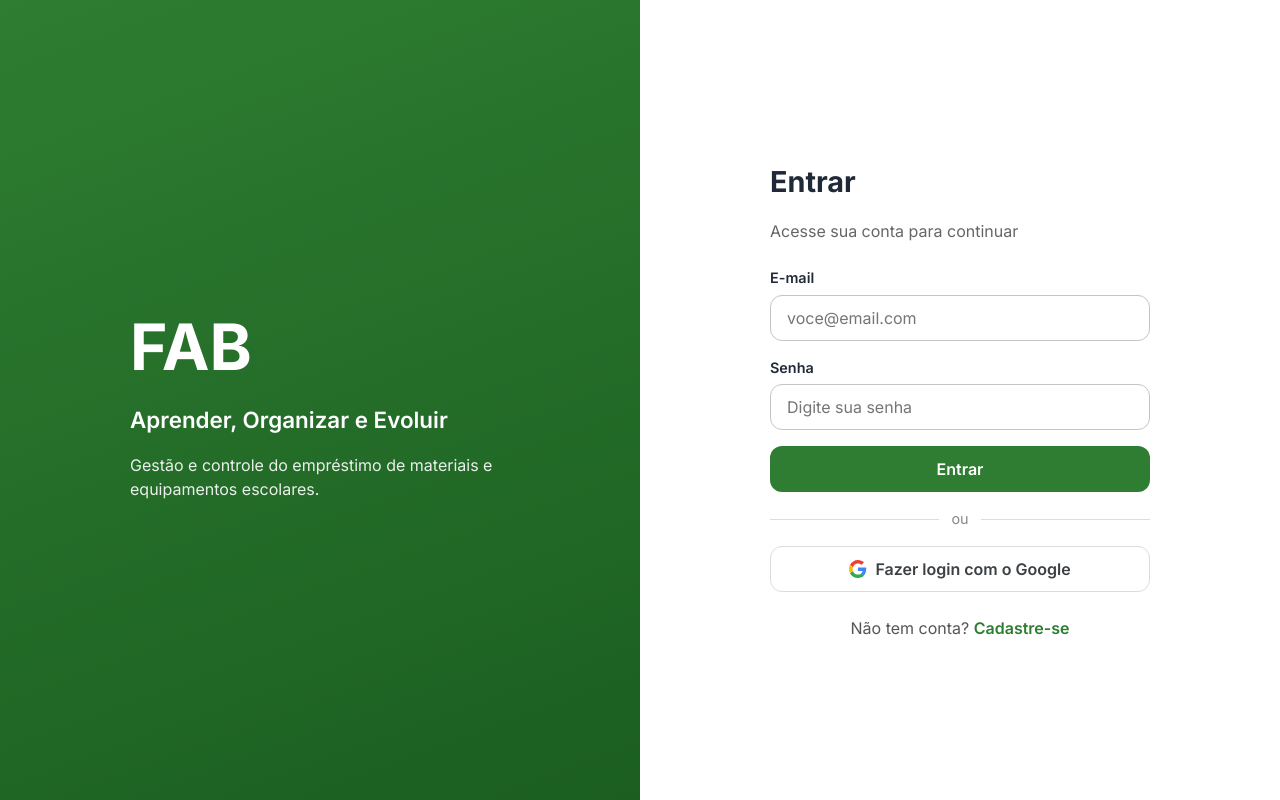
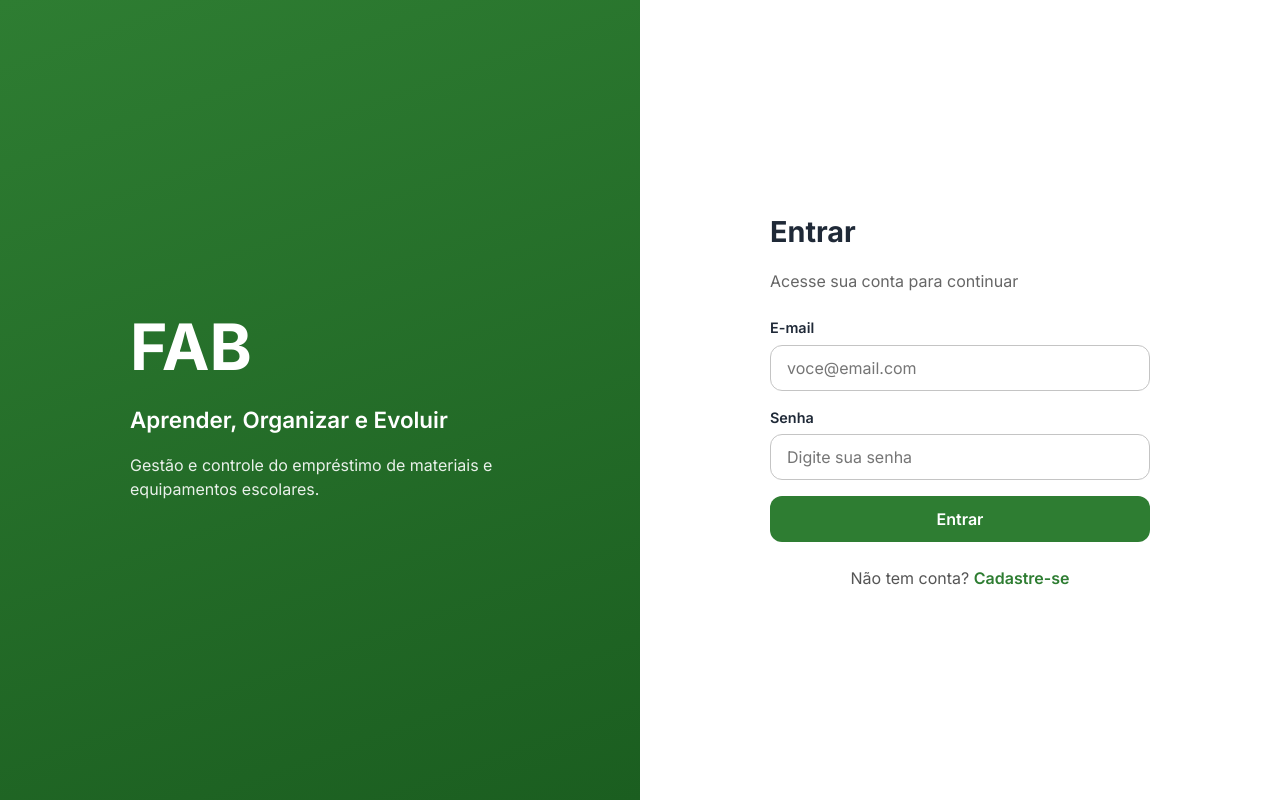
Before and after one commit to liamelliotz/fab, an Angular app in the folder frontend/: page /login in a window 1280 px wide. Built offline with nearby package versions, Linux system fonts and the light colour scheme.

Commit message:
feat(login): remove botao de login com o Google

```diff
--- a/frontend/src/app/features/auth/login/login.css
+++ b/frontend/src/app/features/auth/login/login.css
@@ -40,22 +40,6 @@
 .login__title { font-size: 1.8rem; margin: 0; }
 .login__subtitle { color: #666; margin: 0 0 8px; }
 
-/* Separador "ou": duas linhas com o texto no meio */
-.login__divider {
-  display: flex;
-  align-items: center;
-  gap: 12px;
-  color: #888;
-  font-size: 0.9rem;
-}
-.login__divider::before,
-.login__divider::after {
-  content: '';
-  flex: 1;           /* cada linha ocupa metade do espaço restante */
-  height: 1px;
-  background: #ddd;
-}
-
 /* Mensagem de erro vinda da API */
 .login__error {
   margin: 0;
--- a/frontend/src/app/features/auth/login/login.html
+++ b/frontend/src/app/features/auth/login/login.html
@@ -46,14 +46,6 @@
         {{ carregando() ? 'Entrando...' : 'Entrar' }}
       </app-button>
 
-      <!-- Separador visual entre o login normal e o login com Google -->
-      <div class="login__divider"><span>ou</span></div>
-
-      <!-- type="button" evita que este botão envie o formulário -->
-      <app-button variant="google" type="button" [fullWidth]="true" (click)="onGoogleLogin()">
-        Fazer login com o Google
-      </app-button>
-
       <!-- Link para a tela de registro (rota definida em app.routes.ts) -->
       <p class="login__register">
         Não tem conta?
--- a/frontend/src/app/features/auth/login/login.ts
+++ b/frontend/src/app/features/auth/login/login.ts
@@ -70,9 +70,8 @@ export class Login {
     this.auth.login(this.form.getRawValue()).subscribe({
       next: () => {
         this.carregando.set(false);
-        // Admin vai para o painel administrativo; os demais para o dashboard
-        const ehAdmin = this.auth.obterPerfil()?.toLowerCase() === 'admin';
-        this.router.navigate([ehAdmin ? '/admin/emprestimos' : '/dashboard']);
+        // Admin vai para a área administrativa; os demais para o dashboard
+        this.router.navigate([this.auth.rotaInicial()]);
       },
       error: (erro: HttpErrorResponse) => {
         this.carregando.set(false);
@@ -84,10 +83,4 @@ export class Login {
       },
     });
   }
-
-  // Chamado ao clicar em "Fazer login com o Google"
-  onGoogleLogin(): void {
-    // TODO: implementar login com Google na etapa de integração
-    console.log('Login com Google');
-  }
 }
--- a/frontend/src/app/shared/components/button/button.css
+++ b/frontend/src/app/shared/components/button/button.css
@@ -26,7 +26,3 @@
 /* SECUNDÁRIO: fundo transparente, borda e texto verdes */
 .btn--secondary { background: transparent; color: #2e7d32; border-color: #2e7d32; }
 .btn--secondary:hover:not(:disabled) { background: #e8f5e9; } /* verde bem claro */
-
-/* GOOGLE: fundo branco, borda cinza (padrão visual do botão do Google) */
-.btn--google { background: #fff; color: #3c4043; border-color: #dadce0; }
-.btn--google:hover:not(:disabled) { background: #f7f8f8; }
--- a/frontend/src/app/shared/components/button/button.html
+++ b/frontend/src/app/shared/components/button/button.html
@@ -6,19 +6,8 @@
   class="btn"
   [class.btn--primary]="variant() === 'primary'"
   [class.btn--secondary]="variant() === 'secondary'"
-  [class.btn--google]="variant() === 'google'"
   [class.btn--full]="fullWidth()"
 >
-  <!-- Só mostra o logo do Google quando a variante for 'google' -->
-  @if (variant() === 'google') {
-    <svg class="btn__icon" viewBox="0 0 48 48" width="18" height="18" aria-hidden="true">
-      <!-- Os 4 caminhos abaixo desenham as 4 cores do "G" do Google -->
-      <path fill="#EA4335" d="M24 9.5c3.5 0 6.6 1.2 9.1 3.6l6.8-6.8C35.8 2.4 30.3 0 24 0 14.6 0 6.5 5.4 2.6 13.2l7.9 6.1C12.4 13.6 17.7 9.5 24 9.5z"/>
-      <path fill="#4285F4" d="M46.1 24.5c0-1.6-.1-3.1-.4-4.5H24v9h12.4c-.5 2.9-2.2 5.4-4.7 7l7.3 5.7c4.3-4 6.7-9.9 6.7-17.2z"/>
-      <path fill="#FBBC05" d="M10.5 28.7c-.5-1.4-.8-2.9-.8-4.7s.3-3.2.8-4.7l-7.9-6.1C.9 16.5 0 20.1 0 24s.9 7.5 2.6 10.8l7.9-6.1z"/>
-      <path fill="#34A853" d="M24 48c6.5 0 11.9-2.1 15.9-5.8l-7.3-5.7c-2 1.4-4.7 2.3-8.6 2.3-6.3 0-11.6-4.1-13.5-9.8l-7.9 6.1C6.5 42.6 14.6 48 24 48z"/>
-    </svg>
-  }
   <!-- Projeta aqui o texto escrito entre <app-button>...</app-button> -->
   <ng-content />
 </button>
--- a/frontend/src/app/shared/components/button/button.ts
+++ b/frontend/src/app/shared/components/button/button.ts
@@ -3,7 +3,7 @@ import { Component, input } from '@angular/core';
 
 // Tipo que limita as variantes visuais aceitas pelo botão.
 // Se alguém passar outro valor, o TypeScript acusa erro.
-export type ButtonVariant = 'primary' | 'secondary' | 'google';
+export type ButtonVariant = 'primary' | 'secondary';
 
 @Component({
   // Nome da tag usada nos templates: <app-button>
@@ -16,7 +16,7 @@ export type ButtonVariant = 'primary' | 'secondary' | 'google';
 })
 // Se o seu Angular gerou o nome "ButtonComponent", use esse nome aqui
 export class Button {
-  // Variante visual: principal (verde), secundária ou Google. Padrão: 'primary'
+  // Variante visual: principal (verde) ou secundária. Padrão: 'primary'
   variant = input<ButtonVariant>('primary');
 
   // Tipo HTML do botão. Use 'submit' dentro de formulários. Padrão: 'button'
```
